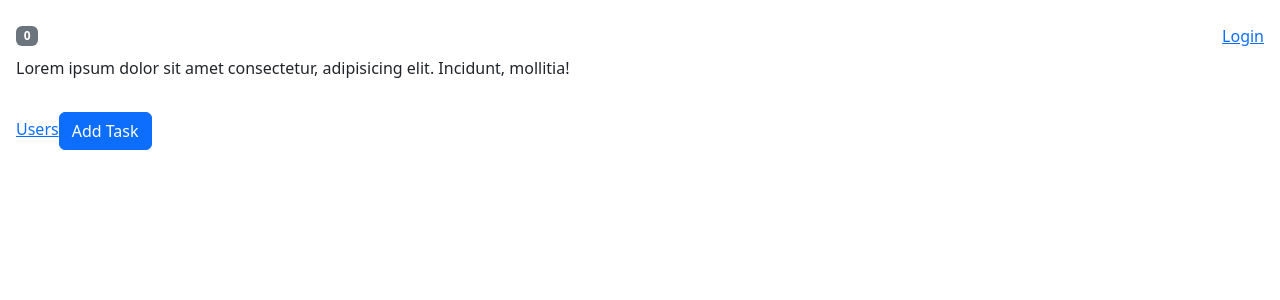
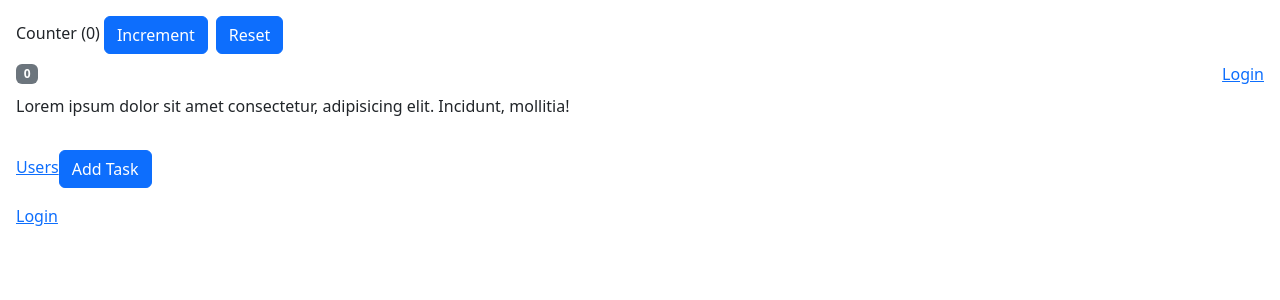
Before and after one commit to UsamaBhakrani/react-query-react-ts, a React (Vite) app: page / in a window 1280 px wide. Shown: the top 300 px of the page. Built offline with nearby package versions, Linux system fonts and the light colour scheme.

Commit message:
Utilizing Zustand for State Management

```diff
--- a/src/App.tsx
+++ b/src/App.tsx
@@ -4,15 +4,19 @@
 import TaskList from "./state-management/Tasks/TaskList";
 import AuthProvider from "./state-management/Auth/AuthProvider";
 import TasksProvider from "./state-management/Tasks/TasksProvider";
+import Counter from "./state-management/Counter/Counter";
+import LoginStatus from "./state-management/Auth/LoginStatus";
 
 function App() {
   return (
     <>
       <AuthProvider>
         <TasksProvider>
+          <Counter />
           <NavBar />
           <HomePage />
           <TaskList />
+          <LoginStatus />
         </TasksProvider>
       </AuthProvider>
     </>
--- a/src/state-management/Auth/LoginStatus.tsx
+++ b/src/state-management/Auth/LoginStatus.tsx
@@ -1,13 +1,13 @@
-import { useLoginContext } from "./loginContext";
+import useUserStore from "./store";
 
 const LoginStatus = () => {
-  const { user, dispatch } = useLoginContext();
+  const { login, logout, user } = useUserStore();
   if (user)
     return (
       <>
         <div>
           <span className="mx-2">{user}</span>
-          <a onClick={() => dispatch({ type: "LOGOUT" })} href="#">
+          <a onClick={() => logout()} href="#">
             Logout
           </a>
         </div>
@@ -15,7 +15,7 @@
     );
   return (
     <div>
-      <a onClick={() => dispatch({ type: "LOGIN", payload: "Usama" })} href="#">
+      <a onClick={() => login("Mosh")} href="#">
         Login
       </a>
     </div>
--- /dev/null
+++ b/src/state-management/Auth/store.ts
@@ -0,0 +1,15 @@
+import { create } from "zustand";
+
+interface UserStore {
+  user: string;
+  login: (user: string) => void;
+  logout: () => void;
+}
+
+const useUserStore = create<UserStore>((set) => ({
+  user: "",
+  login: (user) => set(() => ({ user })),
+  logout: () => set(() => ({ user: "" })),
+}));
+
+export default useUserStore;
--- a/src/state-management/Counter/Counter.tsx
+++ b/src/state-management/Counter/Counter.tsx
@@ -1,22 +1,15 @@
-import { useReducer } from "react";
-import counterReducer from "./counterReducer.ts";
+import useCounterStore from "./store";
 
 const Counter = () => {
-  const [value, dispatch] = useReducer(counterReducer, 0);
+  const { counter, increment, reset } = useCounterStore();
 
   return (
     <div>
-      Counter ({value})
-      <button
-        onClick={() => dispatch({ type: "INCREMENT" })}
-        className="btn btn-primary mx-1"
-      >
+      Counter ({counter})
+      <button onClick={() => increment()} className="btn btn-primary mx-1">
         Increment
       </button>
-      <button
-        onClick={() => dispatch({ type: "RESET" })}
-        className="btn btn-primary mx-1"
-      >
+      <button onClick={() => reset()} className="btn btn-primary mx-1">
         Reset
       </button>
     </div>
--- /dev/null
+++ b/src/state-management/Counter/store.ts
@@ -0,0 +1,15 @@
+import { create } from "zustand";
+
+interface CounterStore {
+  counter: number;
+  increment: () => void;
+  reset: () => void;
+}
+
+const useCounterStore = create<CounterStore>((set) => ({
+  counter: 0,
+  increment: () => set((store) => ({ counter: store.counter + 1 })),
+  reset: () => set(() => ({ counter: 0 })),
+}));
+
+export default useCounterStore;
--- a/src/state-management/NavBar.tsx
+++ b/src/state-management/NavBar.tsx
@@ -1,12 +1,11 @@
 import LoginStatus from "./Auth/LoginStatus";
-import { useTasksContext } from "./Tasks/tasksContext";
+import useCounterStore from "./Counter/store";
 
 const NavBar = () => {
-  const { tasks, dispatch } = useTasksContext();
-
+  const { counter } = useCounterStore();
   return (
     <nav className="navbar d-flex justify-content-between">
-      <span className="badge text-bg-secondary">{tasks.length}</span>
+      <span className="badge text-bg-secondary">{counter}</span>
       <LoginStatus />
     </nav>
   );
```
Also changed, not shown: src/state-management/Counter/counterReducer.ts (deleted, +0 -14 lines).
